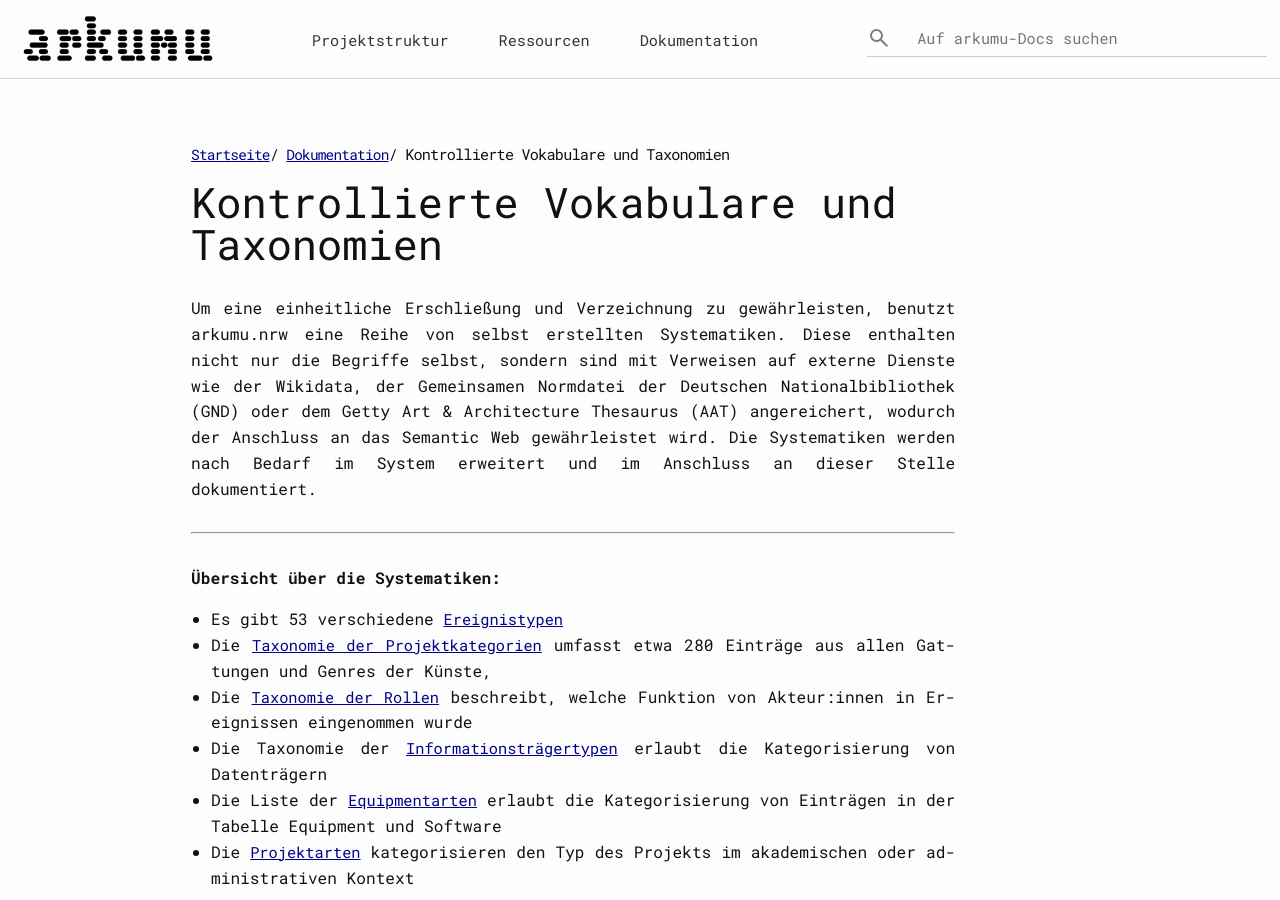
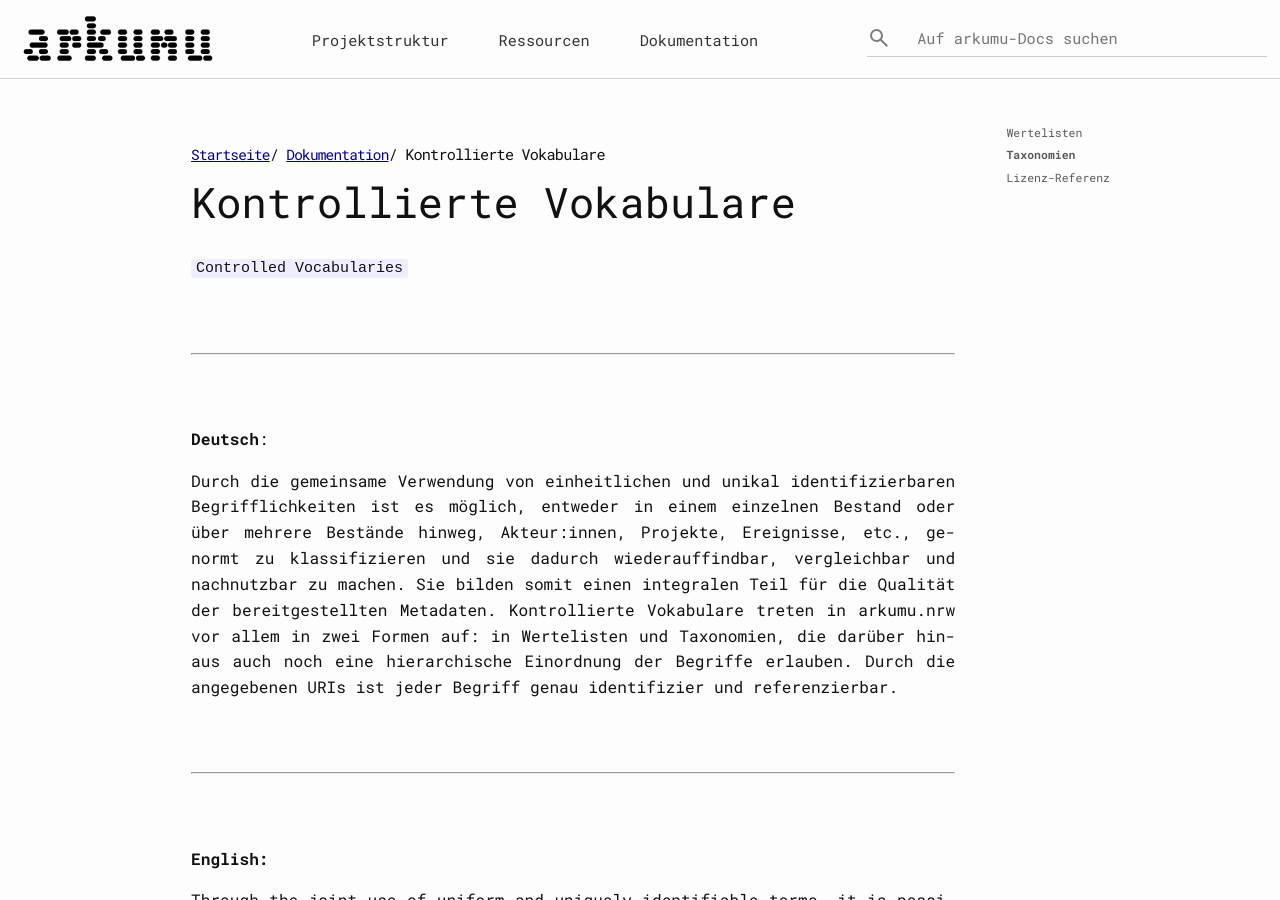
Before and after one commit to arkumu/arkumu.github.io, a Jekyll site: the page built from dokumentation/kontrollierte-vokabulare/index.markdown, in a window 1280 px wide and 900 px high. Built offline with Jekyll 4.4.1, drawn with Linux system fonts in a browser that asks for light colours; a script that is not in the unit is left out; some of the changed text lies outside the part shown.

Commit message:
rename menu point kontrollierte vokabulare

````diff
--- a/dokumentation/kontrollierte-vokabulare-und-taxonomien/index.markdown
+++ /dev/null
@@ -1,19 +0,0 @@
----
-layout: arkumu-docs
-title: Kontrollierte Vokabulare und Taxonomien
-order: 3.2
-permalink: /documentation/controlled-vocabularies/
----
-
-Um eine einheitliche Erschließung und Verzeichnung zu gewährleisten, benutzt arkumu.nrw eine Reihe von selbst erstellten Systematiken. Diese enthalten nicht nur die Begriffe selbst, sondern sind mit Verweisen auf externe Dienste wie der Wikidata, der Gemeinsamen Normdatei der Deutschen Nationalbibliothek (GND) oder dem Getty Art & Architecture Thesaurus (AAT) angereichert, wodurch der Anschluss an das Semantic Web gewährleistet wird. Die Systematiken werden nach Bedarf im System erweitert und im Anschluss an dieser Stelle dokumentiert.
-
-----
-
-**Übersicht über die Systematiken:**
-
-  * Es gibt 53 verschiedene [Ereignistypen](/technische-dokumentation/kontrollierte-vokabulare-und-taxonomien/ereignistypen)
-  * Die [Taxonomie der Projektkategorien](/technische-dokumentation/kontrollierte-vokabulare-und-taxonomien/projektkategorien) umfasst etwa 280 Einträge aus allen Gattungen und Genres der Künste,
-  * Die [Taxonomie der Rollen](/technische-dokumentation/kontrollierte-vokabulare-und-taxonomien/rollen) beschreibt, welche Funktion von Akteur:innen in Ereignissen eingenommen wurde
-  * Die Taxonomie der [Informationsträgertypen](/technische-dokumentation/kontrollierte-vokabulare-und-taxonomien/informationstraegertypen) erlaubt die Kategorisierung von Datenträgern
-  * Die Liste der [Equipmentarten](/technische-dokumentation/kontrollierte-vokabulare-und-taxonomien/equipmentarten) erlaubt die Kategorisierung von Einträgen in der Tabelle Equipment und Software
-  * Die [Projektarten](/technische-dokumentation/kontrollierte-vokabulare-und-taxonomien/projektarten) kategorisieren den Typ des Projekts im akademischen oder administrativen Kontext
--- /dev/null
+++ b/dokumentation/kontrollierte-vokabulare/index.markdown
@@ -0,0 +1,142 @@
+---
+layout: arkumu-docs
+title: Kontrollierte Vokabulare
+order: 3.2
+permalink: /documentation/controlled-vocabularies/
+---
+
+```Controlled Vocabularies```
+
+<br/>
+
+---
+
+<br/>
+
+**Deutsch**:
+
+Durch die gemeinsame Verwendung von einheitlichen und unikal identifizierbaren Begrifflichkeiten ist es möglich, entweder in einem einzelnen Bestand oder über mehrere Bestände hinweg, Akteur:innen, Projekte, Ereignisse, etc., genormt zu klassifizieren und sie dadurch wiederauffindbar, vergleichbar und nachnutzbar zu machen. Sie bilden somit einen integralen Teil für die Qualität der bereitgestellten Metadaten. Kontrollierte Vokabulare treten in arkumu.nrw vor allem in zwei Formen auf: in Wertelisten und Taxonomien, die darüber hinaus auch noch eine hierarchische Einordnung der Begriffe erlauben. Durch die angegebenen URIs ist jeder Begriff genau identifizier und referenzierbar.
+
+<br/>
+
+---
+
+<br/>
+
+**English:**
+
+Through the joint use of uniform and uniquely identifiable terms, it is possible to classify Actors, Projects, Events, etc. in a standardized manner, either in a single repository or across multiple repositories, thereby making them searchable, comparable, and reusable. They thus form an integral part of the quality of the metadata provided. Controlled vocabularies appear in arkumu.nrw primarily in two forms: in value lists and taxonomies, which also allow for a hierarchical classification of terms. The specified URIs make each term precisely identifiable and referenceable.
+
+<br/>
+<br/>
+
+---
+
+<br/>
+<br/>
+
+
+## Wertelisten
+
+```Value Lists```
+
+<br/>
+
+**Deutsch:**
+
+Wertelisten stellen die einfachste strukturierte Form eines kontrollierten Vokabulars dar. Wie der Name schon andeutet, handelt es sich dabei um eine Liste von Einträgen, die nicht auf einer hierarchischen oder ontologischen Struktur basiert. Sie werden in allen zentralen Entitäten von arkumu.nrw verwendet, namentlicht in [**Akteur:in**](), [**Digitales Objekt**](), [**Ereignis**](), und [**Projekt**]().
+
+<br/>
+
+---
+
+<br/>
+
+**English:**
+
+Value lists represent the most simple structured kind of controlled vocabulary. They are simply, as the name suggests, a list of entries that is not reliant on any hierarchical or ontological structure. They are used in all central in the arkumu.nrw entities, namely in [**Actor**](), [**Digital Object**](), [**Event**](), and [**Project**]().
+
+<br/>
+<br/>
+
+| English Name of Controlled Vacabulary | German Name of Controlled Vocabulary | Used in Entity | URI |
+| ------ | ------ | ------ | ------ |
+| [Equipment Types](/controlled-vocabularies/equipment-types) | [Equipmentarten](/controlled-vocabularies/equipment-types) | [Equipment and Software]() | `https://docs.arkumu.nrw/documentation/controlled-vocabularies/equipment-types`[🔗](https://docs.arkumu.nrw/documentation/controlled-vocabularies/equipment-types) |
+| [Event Types](/controlled-vocabularies/event-types) | [Ereignistypen](/controlled-vocabularies/event-types) | [Event]() | `https://docs.arkumu.nrw/documentation/controlled-vocabularies/event-types`[🔗](https://docs.arkumu.nrw/documentation/controlled-vocabularies/event-types) |
+| [Genesis Types](/controlled-vocabularies/genesis-types) | [Entstehungstypen](/controlled-vocabularies/genesis-types) | [Digital Object]() | `https://docs.arkumu.nrw/documentation/controlled-vocabularies/genesis-types`[🔗](https://docs.arkumu.nrw/documentation/controlled-vocabularies/genesis-types) |
+| [Genders](/controlled-vocabularies/genders) | [Geschlechter](/controlled-vocabularies/genders) | [Actor]() | `https://docs.arkumu.nrw/documentation/controlled-vocabularies/genders`[🔗](https://docs.arkumu.nrw/documentation/controlled-vocabularies/genders) |
+| [Media Types](/controlled-vocabularies/media-types) | [Medientypen](/controlled-vocabularies/media-types) | [Digital Object]() | `https://docs.arkumu.nrw/documentation/controlled-vocabularies/media-types`[🔗](https://docs.arkumu.nrw/documentation/controlled-vocabularies/media-types) |
+| [Project Types](/controlled-vocabularies/project-types) | [Projektarten](/controlled-vocabularies/project-types) | [Project]() | `https://docs.arkumu.nrw/documentation/controlled-vocabularies/project-types`[🔗](https://docs.arkumu.nrw/documentation/controlled-vocabularies/project-types)|
+
+<br/>
+<br/>
+
+---
+
+<br/>
+<br/>
+
+## Taxonomien
+
+```Taxonomies```
+
+<br/>
+
+**Deutsch:**
+
+Taxonomien ordnen Konzepte hierarchisch. Sie können als Baumstruktur dargestellt werden, in der sich die Konzepte von weniger spezifischen zu spezifischeren Konzepten verzweigen. arkumu.nrw verwendet, um das System auch leicht mit relationalen Datenbanken kompatibel zu halten, keine ontologischen Strukturen. Dies bedingt allerdings, dass bei den [Projektkategorien](/controlled-vocabularies/project-categories) ein Begriff gleich in mehreren Hierarchien auftauchen kann.
+
+<br/>
+
+---
+
+<br/>
+
+**English:**
+
+Taxonomies order concepts in a hirarchical mannor. They can be displayed as a trees, where the concepts branch their way from less specific to more specific. arkumu.nrw does not use ontological structures in order to keep the system easily compatible with relational databases. However, this means that a term can appear in several hierarchies in the [project categories](/controlled-vocabularies/project-categories).
+
+<br/>
+<br/>
+
+| English Name of Controlled Vacabulary | German Name of Controlled Vocabulary | Used in Entity | URI |
+| ------ | ------ | ------ | ------ |
+| [Information Storage Medium Types](/controlled-vocabularies/information-storage-medium-types) | [Informationsträgertypen](/controlled-vocabularies/information-storage-medium-types) | [Information Storage Medium]() | `https://docs.arkumu.nrw/documentation/controlled-vocabularies/information-storage-medium-types`[🔗](https://docs.arkumu.nrw/documentation/controlled-vocabularies/information-storage-medium-types) |
+| [Organisational Units](/controlled-vocabularies/organisational-units) | [Organisationseinheiten](/controlled-vocabularies/organisational-units) | [Project]() | `https://docs.arkumu.nrw/documentation/controlled-vocabularies/organisational-units`[🔗](https://docs.arkumu.nrw/documentation/controlled-vocabularies/organisational-units) |
+| [Project Categories](/controlled-vocabularies/project-categories) | [Projektkategorien](/controlled-vocabularies/project-categories) | [Project]() | `https://docs.arkumu.nrw/documentation/controlled-vocabularies/project-types`[🔗](https://docs.arkumu.nrw/documentation/controlled-vocabularies/project-types) |
+| [Roles](/controlled-vocabularies/project-categories) | [Rollen](/controlled-vocabularies/project-categories) | [Actor]() | `https://docs.arkumu.nrw/documentation/controlled-vocabularies/roles`[🔗](https://docs.arkumu.nrw/documentation/controlled-vocabularies/roles) |
+
+<br/>
+<br/>
+
+---
+
+<br/>
+<br/>
+
+## Lizenz-Referenz
+
+```License Reference```
+
+<br/>
+
+**Deutsch:**
+
+Die ID-Referenz für die Digitale-Objekt-Lizenz ist kein kontrolliertes Vokabular im engeren Sinne, sondern vielmehr Teil des selbsterstellten und selbst zusammengestelten Lizenz-Modells. Da die anderen kontrollierten Vokabulare allerdings alle mit IDs versehen sind, sollte auch hier den einzelnen Lizenzen eine arkumu.nrw-interne zugewiesen werden.
+
+<br/>
+
+---
+
+<br/>
+
+**English:**
+
+The ID reference for the Digital Object Licence is not a controlled vocabulary in the narrow sense, but rather part of the self-created and self-compiled license model. However, since the other controlled vocabularies are all assigned to IDs, the individual licenses should also be assigned to an arkumu.nrw internal ID.
+
+<br/>
+<br/>
+
+| English Name of Reference| German Name of Reference | In Relation to Entity | URI |
+| ------ | ------ | ------ | ------ |
+| [Digital Object Licence ID References](/controlled-vocabularies/digital-object-license-id-references) | [Digitales-Objekt-Lizenz-ID-Referenzen](/controlled-vocabularies/digital-object-license-id-references) | [Digital Object]() | `https://docs.arkumu.nrw/documentation/controlled-vocabularies/digital-object-license-id-references`[🔗](https://docs.arkumu.nrw/documentation/controlled-vocabularies/digital-object-license-id-references)
````
Also changed, not shown: dokumentation/kontrollierte-vokabulare/medientypen.md (renamed from dokumentation/kontrollierte-vokabulare-und-taxonomien/medientypen.md, +1 -1 lines), dokumentation/kontrollierte-vokabulare/entstehungstypen.md (renamed from dokumentation/kontrollierte-vokabulare-und-taxonomien/entstehungstypen.md), dokumentation/kontrollierte-vokabulare/equipmentarten.markdown (renamed from dokumentation/kontrollierte-vokabulare-und-taxonomien/equipmentarten.markdown), dokumentation/kontrollierte-vokabulare/ereignistypen.markdown (renamed from dokumentation/kontrollierte-vokabulare-und-taxonomien/ereignistypen.markdown), dokumentation/kontrollierte-vokabulare/geschlechter.md (renamed from dokumentation/kontrollierte-vokabulare-und-taxonomien/geschlechter.md), dokumentation/kontrollierte-vokabulare/informationstraegertypen.markdown (renamed from dokumentation/kontrollierte-vokabulare-und-taxonomien/informationstraegertypen.markdown), dokumentation/kontrollierte-vokabulare/projektarten.markdown (renamed from dokumentation/kontrollierte-vokabulare-und-taxonomien/projektarten.markdown), dokumentation/kontrollierte-vokabulare/projektkategorien.markdown (renamed from dokumentation/kontrollierte-vokabulare-und-taxonomien/projektkategorien.markdown), dokumentation/kontrollierte-vokabulare/rollen.markdown (renamed from dokumentation/kontrollierte-vokabulare-und-taxonomien/rollen.markdown).
